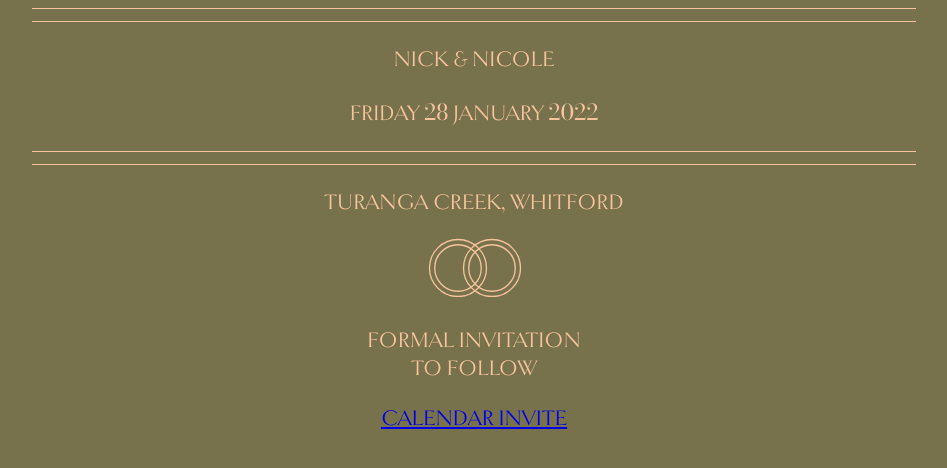
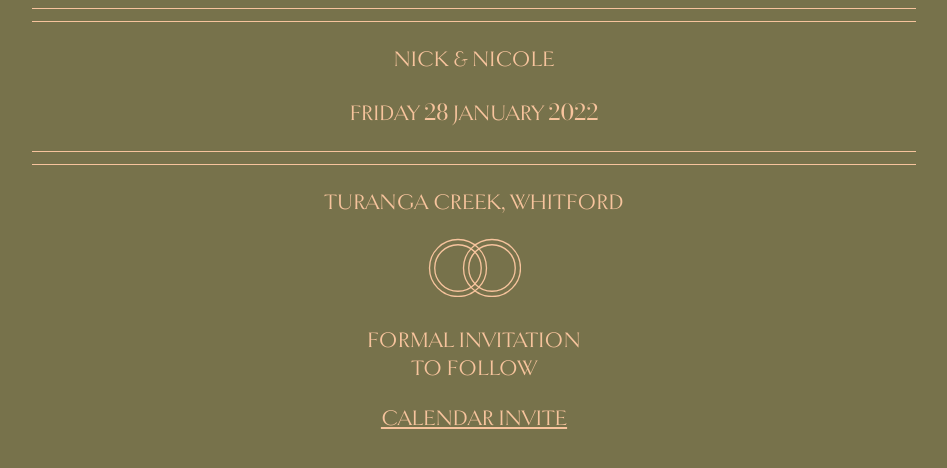
Before and after one commit to nwbort/nwbort.github.io, a plain HTML site: page index.html in a window 1280 px wide. Shown: the part 216-684 px from the top of the page, without its empty margins (166-1113 px from the left). Drawn offline with nearby package versions, Linux system fonts and the light colour scheme.

Commit message:
Fix link colour

```diff
--- a/index.html
+++ b/index.html
@@ -11,6 +11,9 @@ body {
     text-align: center;
     background-color: #77724B;
     color: #F7C49D;
+}
+a {
+  color: #F7C49D;
 }
 hr {
   width: 70%;
```
